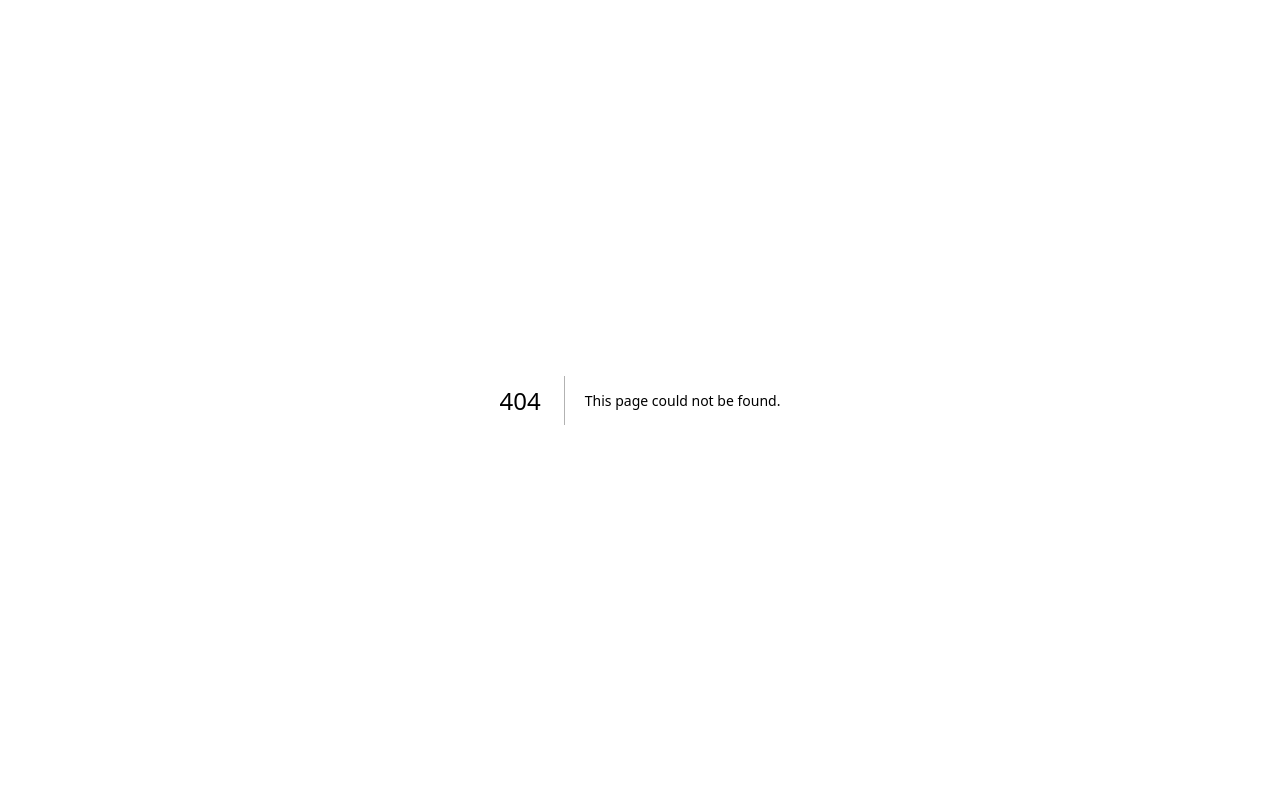
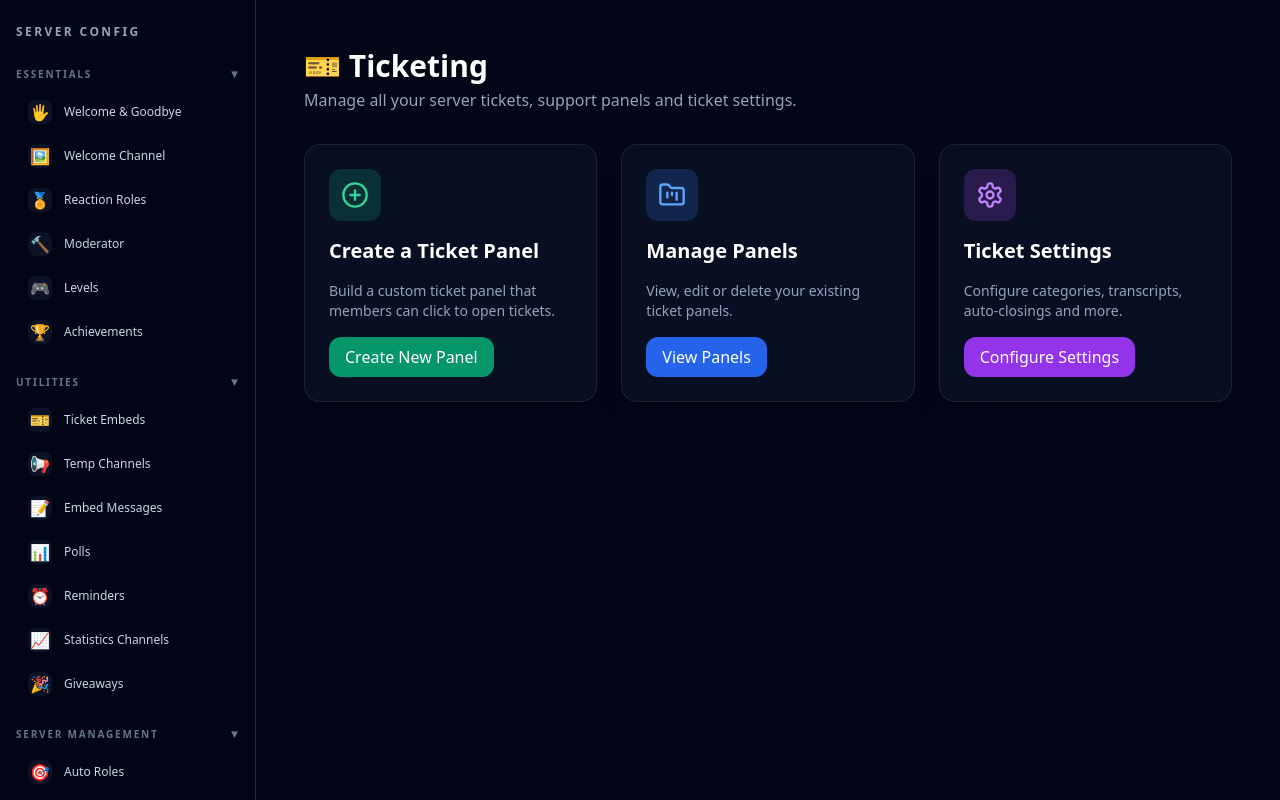
Before and after one commit to WYll1734/app-directory, a Next.js app: page /dashboard/1/ticketing in a window 1280 px wide. Before the commit this address had no page. Shown: the top 800 px of the page. Built offline with nearby package versions, Linux system fonts and the light colour scheme.

Commit message:
Create page.js

```diff
--- /dev/null
+++ b/app/dashboard/[guildId]/ticketing/page.js
@@ -0,0 +1,97 @@
+"use client";
+
+import Link from "next/link";
+import { PlusCircle, Settings, FolderKanban } from "lucide-react";
+
+export default function TicketingPage({ params }) {
+  const { guildId } = params;
+
+  return (
+    <div className="p-6 space-y-8">
+
+      {/* =======================================================
+          HEADER
+      ======================================================= */}
+      <div className="space-y-1">
+        <h1 className="text-3xl font-bold text-white flex items-center gap-3">
+          🎫 Ticketing
+        </h1>
+        <p className="text-slate-400">
+          Manage all your server tickets, support panels and ticket settings.
+        </p>
+      </div>
+
+      {/* =======================================================
+          GRID LAYOUT — 3 MODULE CARDS
+      ======================================================= */}
+      <div className="grid grid-cols-1 md:grid-cols-2 xl:grid-cols-3 gap-6">
+
+        {/* ---------------------------------------------------
+            CREATE PANEL CARD
+        --------------------------------------------------- */}
+        <div className="bg-slate-900/60 border border-slate-800/80 backdrop-blur-xl rounded-2xl p-6 shadow-xl hover:shadow-2xl transition-all duration-300 hover:-translate-y-1 space-y-4">
+          <div className="flex items-center justify-between">
+            <div className="p-3 bg-emerald-500/20 text-emerald-400 rounded-xl">
+              <PlusCircle className="w-7 h-7" />
+            </div>
+          </div>
+
+          <h2 className="text-xl font-semibold text-white">Create a Ticket Panel</h2>
+          <p className="text-slate-400 text-sm">
+            Build a custom ticket panel that members can click to open tickets.
+          </p>
+
+          <Link
+            href={`/dashboard/${guildId}/ticketing/new`}
+            className="inline-flex mt-2 items-center justify-center px-4 py-2 rounded-xl bg-emerald-600 hover:bg-emerald-700 text-white font-medium transition-all"
+          >
+            Create New Panel
+          </Link>
+        </div>
+
+        {/* ---------------------------------------------------
+            VIEW EXISTING PANELS
+        --------------------------------------------------- */}
+        <div className="bg-slate-900/60 border border-slate-800/80 backdrop-blur-xl rounded-2xl p-6 shadow-xl hover:shadow-2xl transition-all duration-300 hover:-translate-y-1 space-y-4">
+          <div className="p-3 bg-blue-500/20 text-blue-400 rounded-xl inline-flex">
+            <FolderKanban className="w-7 h-7" />
+          </div>
+
+          <h2 className="text-xl font-semibold text-white">Manage Panels</h2>
+          <p className="text-slate-400 text-sm">
+            View, edit or delete your existing ticket panels.
+          </p>
+
+          <Link
+            href={`/dashboard/${guildId}/ticketing/panels`}
+            className="inline-flex mt-2 items-center justify-center px-4 py-2 rounded-xl bg-blue-600 hover:bg-blue-700 text-white font-medium transition-all"
+          >
+            View Panels
+          </Link>
+        </div>
+
+        {/* ---------------------------------------------------
+            SETTINGS CARD
+        --------------------------------------------------- */}
+        <div className="bg-slate-900/60 border border-slate-800/80 backdrop-blur-xl rounded-2xl p-6 shadow-xl hover:shadow-2xl transition-all duration-300 hover:-translate-y-1 space-y-4">
+          <div className="p-3 bg-purple-500/20 text-purple-400 rounded-xl inline-flex">
+            <Settings className="w-7 h-7" />
+          </div>
+
+          <h2 className="text-xl font-semibold text-white">Ticket Settings</h2>
+          <p className="text-slate-400 text-sm">
+            Configure categories, transcripts, auto-closings and more.
+          </p>
+
+          <Link
+            href={`/dashboard/${guildId}/ticketing/settings`}
+            className="inline-flex mt-2 items-center justify-center px-4 py-2 rounded-xl bg-purple-600 hover:bg-purple-700 text-white font-medium transition-all"
+          >
+            Configure Settings
+          </Link>
+        </div>
+
+      </div>
+    </div>
+  );
+}
```
